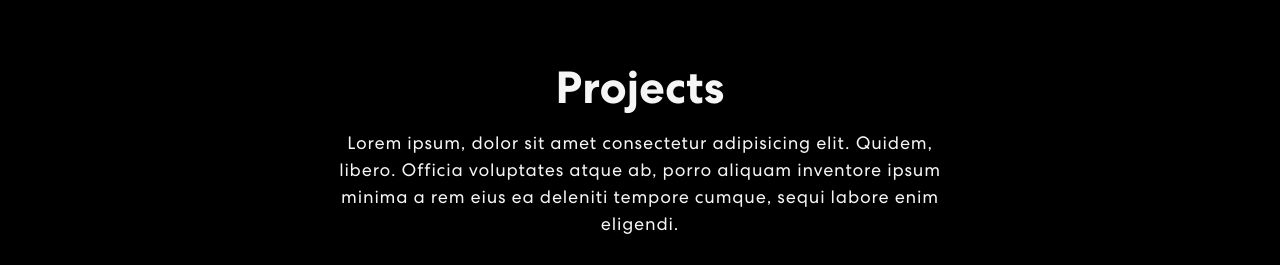
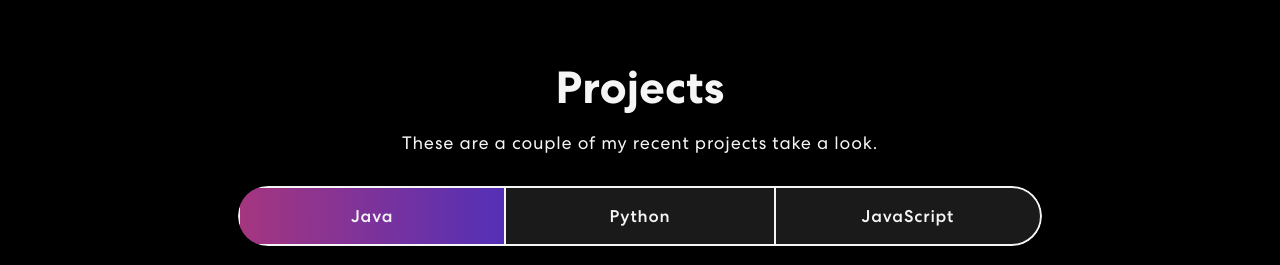
Before and after one commit to EloyVigil/personal-portfolio, a React (Create React App) app: page / in a window 1280 px wide. Shown: the part 1420-1685 px from the top of the page. Built offline with nearby package versions, Linux system fonts and the light colour scheme.

Commit message:
Added to Projects

```diff
--- a/src/components/Projects.jsx
+++ b/src/components/Projects.jsx
@@ -120,7 +120,7 @@ export const Projects = () => {
                             {({ isVisible }) =>
                                 <div className={isVisible ? "animate__animated animate__bounce" : ""}>
                                     <h2>Projects</h2>
-                                    <p>Lorem ipsum, dolor sit amet consectetur adipisicing elit. Quidem, libero. Officia voluptates atque ab, porro aliquam inventore ipsum minima a rem eius ea deleniti tempore cumque, sequi labore enim eligendi.</p>
+                                    <p>These are a couple of my recent projects take a look.</p>
                                 </div>}
                         </TrackVisibility>
                         <Tab.Container id="projects-tabs" defaultActiveKey="first">
@@ -155,9 +155,12 @@ export const Projects = () => {
                                 </Tab.Pane>
                                 <Tab.Pane eventKey="second">
                                     <Row>
+                                        <h3>Python</h3>
+                                    </Row>
+                                    <Row>
                                         {
                                             pythonProject.map((pythonProject, index) => {
-                                                return(
+                                                return (
                                                     <ProjectCard
                                                         key={index}
                                                         {...pythonProject}
@@ -168,10 +171,13 @@ export const Projects = () => {
                                     </Row>
                                 </Tab.Pane>
                                 <Tab.Pane eventKey="third">
-                                <Row>
+                                    <Row>
+                                        <h3>JavaScript</h3>
+                                    </Row>
+                                    <Row>
                                         {
                                             javascriptProject.map((javascriptProject, index) => {
-                                                return(
+                                                return (
                                                     <ProjectCard
                                                         key={index}
                                                         {...javascriptProject}
```
